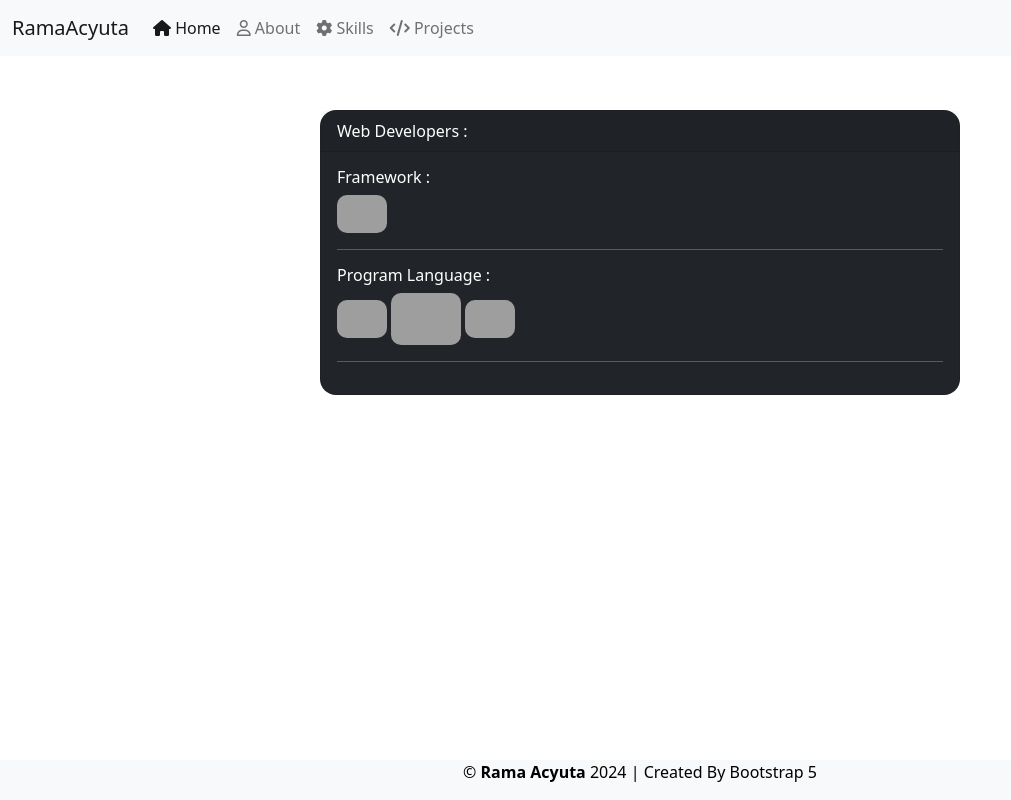
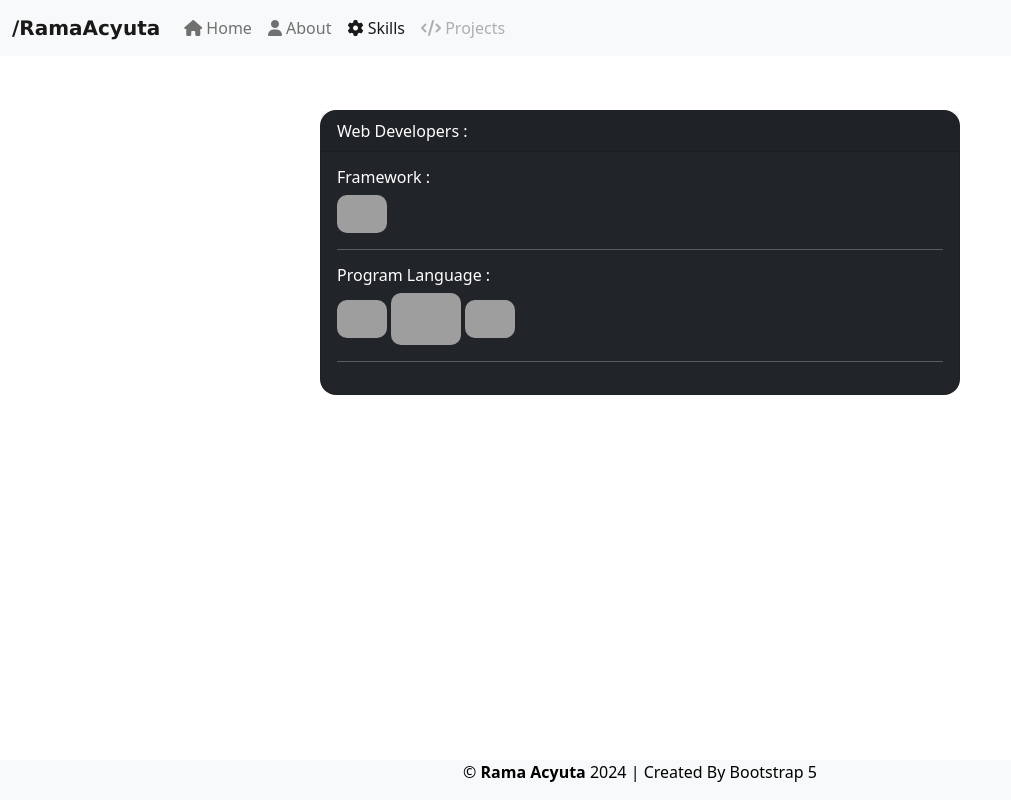
Before and after one commit to prama67/porfolio, a plain HTML site: page skills.html in a window 1280 px wide. Shown: the whole page, without its empty margins (0-1011 px from the left). Drawn offline with nearby package versions, Linux system fonts and the light colour scheme; grey boxes are pictures that could not be loaded.

Commit message:
perubahan style

```diff
--- a/asset/css/style.css
+++ b/asset/css/style.css
@@ -11,7 +11,7 @@ body {
 .hero {
     background-image: url(https://images.unsplash.com/photo-1618005182384-a83a8bd57fbe?q=80&w=1964&auto=format&fit=crop&ixlib=rb-4.0.3&ixid=M3wxMjA3fDB8MHxwaG90by1wYWdlfHx8fGVufDB8fHx8fA%3D%3D);
     color: #fff;
-    height: 50vh;
+    height: 60vh;
     display: flex;
     justify-content: center;
     align-items: center;
--- a/skills.html
+++ b/skills.html
@@ -21,23 +21,23 @@
     <!-- navbar -->
     <nav class="navbar navbar-expand-lg navbar-light bg-light">
       <div class="container-fluid">
-        <a class="navbar-brand" href="#">RamaAcyuta</a>
+        <a class="navbar-brand " style="font-family: Verdana, Geneva, Tahoma, sans-serif;"><strong>/RamaAcyuta</strong></a>
         <button class="navbar-toggler" type="button" data-bs-toggle="collapse" data-bs-target="#navbarNav" aria-controls="navbarNav" aria-expanded="false" aria-label="Toggle navigation">
           <span class="navbar-toggler-icon"></span>
         </button>
         <div class="collapse navbar-collapse" id="navbarNav">
           <ul class="navbar-nav">
             <li class="nav-item">
-              <a class="nav-link active" aria-current="page" href="index.html"><i class="fa-solid fa-house"></i> Home</a>
+              <a class="nav-link" aria-current="page" href="index.html"><i class="fa-solid fa-house"></i> Home</a>
             </li>
             <li class="nav-item">
-              <a class="nav-link" href="about.html"><i class="fa-regular fa-user"></i> About</a>
+              <a class="nav-link" href="about.html"><i class="fa-solid fa-user"></i> About</a>
             </li>
             <li class="nav-item">
-              <a class="nav-link" href="#"><i class="fa-solid fa-gear"></i> Skills</a>
+              <a class="nav-link active" href="#"><i class="fa-solid fa-gear"></i> Skills</a>
             </li>
             <li class="nav-item"></li>
-              <a class="nav-link" href="#"><i class="fa-solid fa-code"></i> Projects</a>
+              <a class="nav-link disabled" href="#" tabindex="-1" aria-disabled="true"><i class="fa-solid fa-code"></i> Projects</a>
             </li>
           </ul>
         </div>
```
Also changed, not shown: about.html (+3 -3 lines), index.html (+17 -2 lines).
